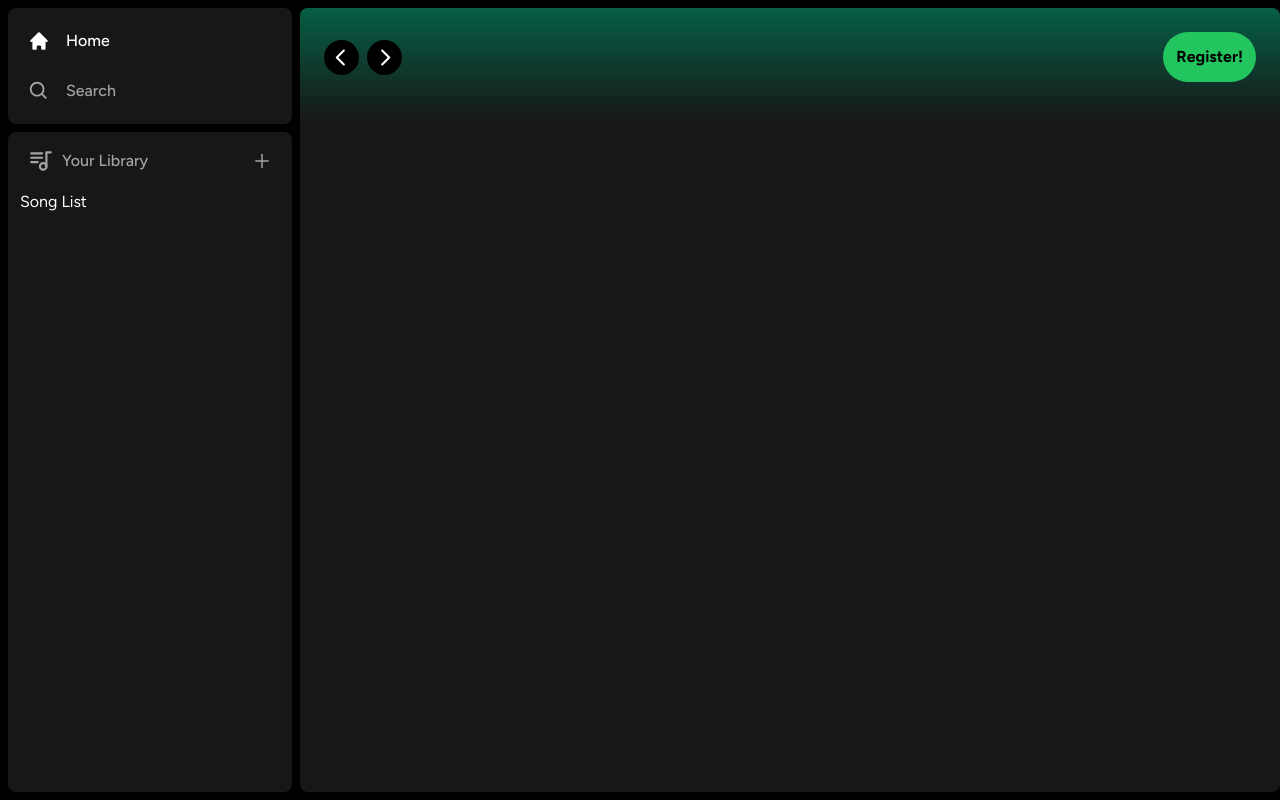
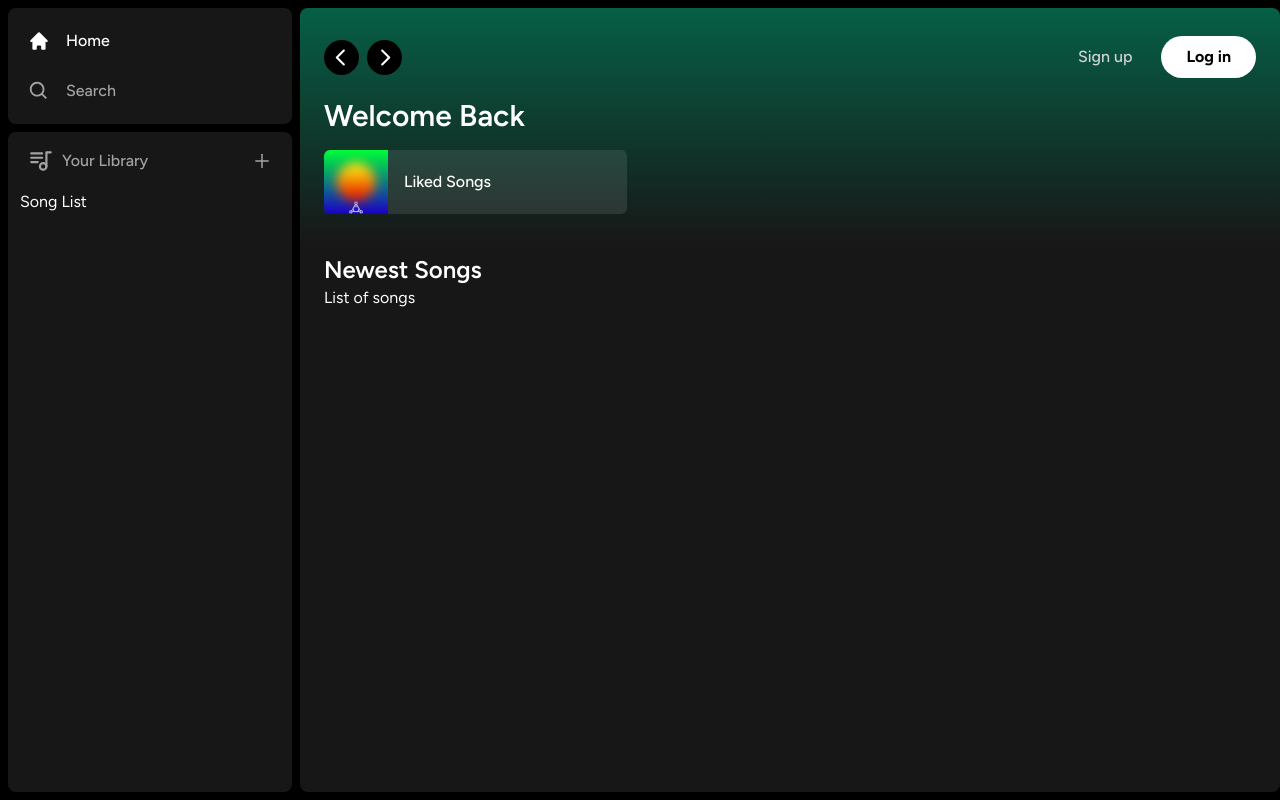
Before and after one commit to amuwhao46/spotify-clone-v2, a Next.js app: page / in a window 1280 px wide. Built offline with nearby package versions, Linux system fonts and the light colour scheme.

Commit message:
Added nav for playlists

```diff
--- a/app/(site)/page.tsx
+++ b/app/(site)/page.tsx
@@ -1,9 +1,29 @@
 import Header from "@/components/Header";
+import ListItem from "@/components/ListItem";
 
 export default function Home() {
   return (
     <div className="bg-neutral-900 rounded-lg h-full w-full overflow-hidden overflow-y-auto">
-      <Header>Header</Header>
+      <Header>
+        <div className="mb-2">
+          <h1 className="text-white text-3xl font-semibold">Welcome Back</h1>
+          <div className="grid grid-cols-1 sm:grid-cols-2 xl:grid-cols-3 2xl:grid-cols-4 gap-3 mt-4">
+            <ListItem
+              image="/images/liked.png"
+              name="Liked Songs"
+              href="liked"
+            />
+          </div>
+        </div>
+      </Header>
+      <div className="mt-2 mb-7 px-6">
+        <div className="flex justify-between items-center">
+          <h1 className="text-white text-2xl font-semibold">Newest Songs</h1>
+        </div>
+        <div>
+          List of songs
+        </div>
+      </div>
     </div>
   );
 }
--- a/components/Header.tsx
+++ b/components/Header.tsx
@@ -53,11 +53,22 @@
         <div className="flex justify-between items-center gap-x-4">
           <>
             <div>
-              <Button>Register!</Button>
+              <Button
+                onClick={() => {}}
+                className="bg-transparent text-neutral-300 font-medium"
+              >
+                Sign up
+              </Button>
+            </div>
+            <div>
+              <Button onClick={() => {}} className="bg-white px-6 py-2">
+                Log in
+              </Button>
             </div>
           </>
         </div>
       </div>
+      {children}
     </div>
   );
 }
--- /dev/null
+++ b/components/ListItem.tsx
@@ -0,0 +1,37 @@
+"use client";
+
+import Image from "next/image";
+import { useRouter } from "next/navigation";
+import React from "react";
+import { FaPlay } from "react-icons/fa";
+
+interface ListProps {
+  image: string;
+  name: string;
+  href: string;
+}
+
+function ListItem({ image, name, href }: ListProps) {
+  const router = useRouter();
+
+  const onClick = () => {
+    // Add authentication before push
+    router.push(href);
+  };
+  return (
+    <button
+      onClick={onClick}
+      className="relative group flex items-center rounded-md overflow-hidden gap-x-4 bg-neutral-100/10 hover:bg-neutral-100/20 transition pr-4"
+    >
+      <div className="relative min-h-[64px] min-w-[64px]">
+        <Image className="object-cover" fill src={image} alt="Image" />
+      </div>
+      <p className="font-medium truncate py-5">{name}</p>
+      <div className="absolute transition opacity-0 flex items-center justify-center bg-green-500 p-4 drop-shadow-md rounded-full right-5 group-hover:opacity-100 hover:scale-110">
+        <FaPlay className="text-black" />
+      </div>
+    </button>
+  );
+}
+
+export default ListItem;
--- a/package.json
+++ b/package.json
@@ -23,5 +23,9 @@
     "tailwind-merge": "^1.14.0",
     "tailwindcss": "3.3.3",
     "typescript": "5.1.6"
+  },
+  "devDependencies": {
+    "prettier": "^3.0.3",
+    "prettier-plugin-tailwindcss": "^0.5.4"
   }
 }
```
Also changed, not shown: public/images/liked.png (added), 1 other file (tests, documents, lock files or other folders).
